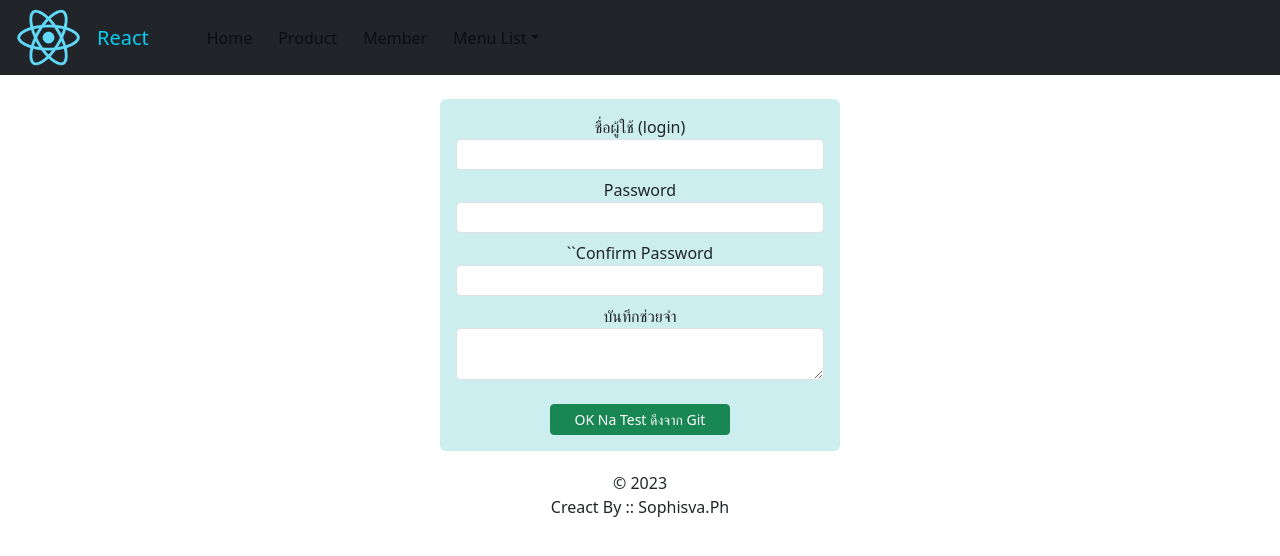
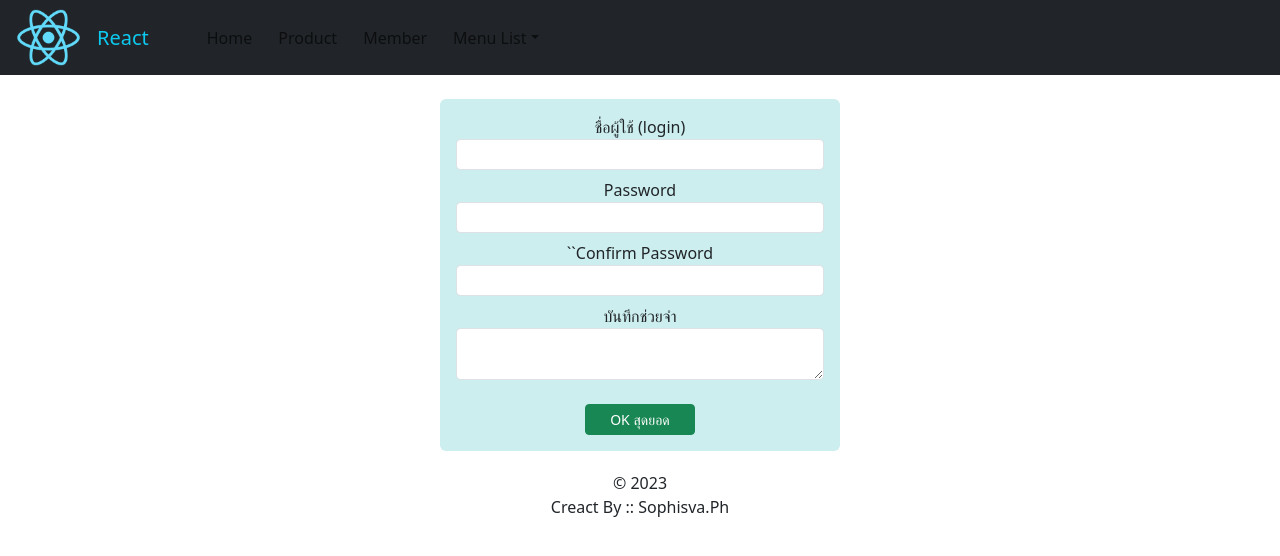
Before and after one commit to Sophisva/ReactLerning, a React (Create React App) app: page /login in a window 1280 px wide. Shown: the top 556 px of the page. Built offline with nearby package versions, Linux system fonts and the light colour scheme.

Commit message:
Test again

```diff
--- a/src/component/Login2.js
+++ b/src/component/Login2.js
@@ -52,7 +52,7 @@ const Login2 = () => {
                     <textarea id='memo' name='memo' rows="2" className='form-control form-control-sm'></textarea>
                 </div>
                 <div>
-                    <button className='btn btn-success btn-sm px-4' onClick={CheckPassword}>OK Na Test ดึงจาก Git</button>
+                    <button className='btn btn-success btn-sm px-4' onClick={CheckPassword}>OK สุดยอด</button>
                 </div>
             </form>
         </div>
```
